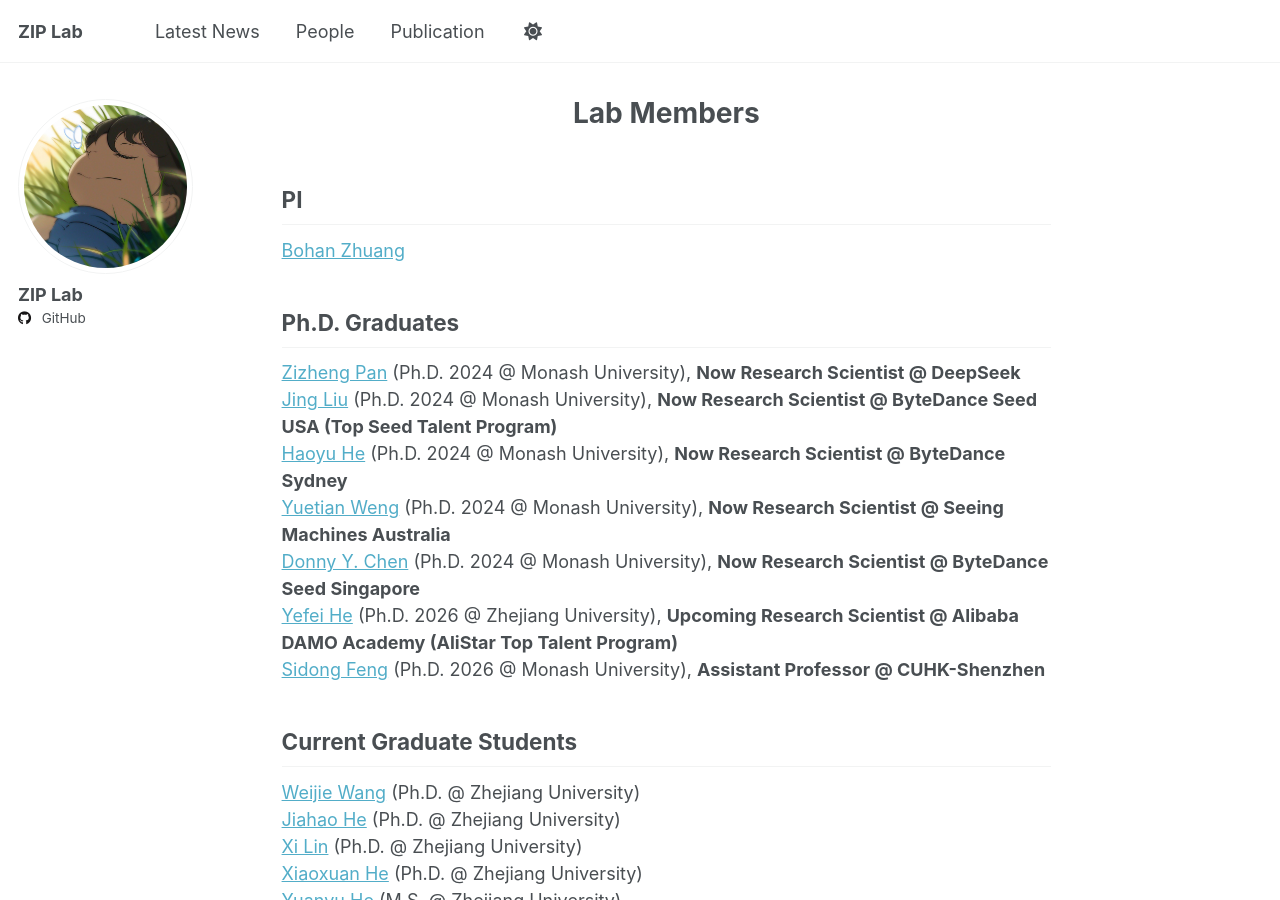
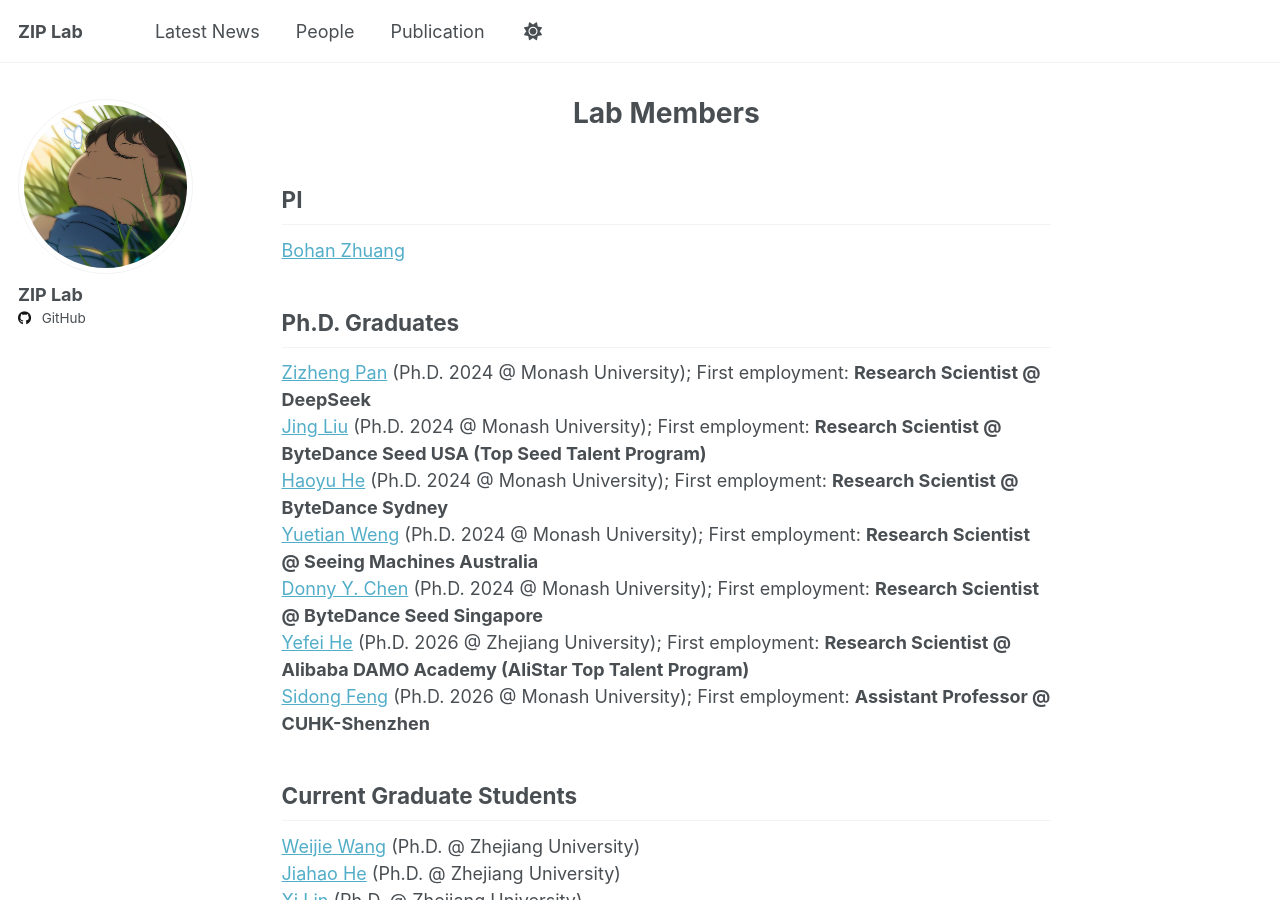
Before and after one commit to ziplab/ziplab.github.io, a Jekyll site: the page built from _pages/people.md, in a window 1280 px wide and 900 px high. Built offline with Jekyll 4.4.1, drawn with Linux system fonts in a browser that asks for light colours.

Commit message:
Update people.md

```diff
--- a/_pages/people.md
+++ b/_pages/people.md
@@ -7,13 +7,13 @@ author_profile: true
 [Bohan Zhuang](https://bohanzhuang.github.io/)
 
 ## Ph.D. Graduates
-[Zizheng Pan](https://zizhengpan.github.io/) (Ph.D. 2024 @ Monash University), **Now Research Scientist @ DeepSeek**
-[Jing Liu](https://jing-liu.com/) (Ph.D. 2024 @ Monash University), **Now Research Scientist @ ByteDance Seed USA (Top Seed Talent Program)**
-[Haoyu He](https://scholar.google.com/citations?user=aU1zMhUAAAAJ&hl=en) (Ph.D. 2024 @ Monash University), **Now Research Scientist @ ByteDance Sydney**
-[Yuetian Weng](https://openreview.net/profile?id=~Yuetian_Weng1) (Ph.D. 2024 @ Monash University), **Now Research Scientist @ Seeing Machines Australia**
-[Donny Y. Chen](https://scholar.google.com.sg/citations?user=GqgGZlQAAAAJ) (Ph.D. 2024 @ Monash University), **Now Research Scientist @ ByteDance Seed Singapore**
-[Yefei He](https://scholar.google.com/citations?user=CTEQwwwAAAAJ&hl=zh-CN) (Ph.D. 2026 @ Zhejiang University), **Upcoming Research Scientist @ Alibaba DAMO Academy (AliStar Top Talent Program)**
-[Sidong Feng](https://sidongfeng.github.io/) (Ph.D. 2026 @ Monash University), **Assistant Professor @ CUHK-Shenzhen**
+[Zizheng Pan](https://zizhengpan.github.io/) (Ph.D. 2024 @ Monash University); First employment: **Research Scientist @ DeepSeek**
+[Jing Liu](https://jing-liu.com/) (Ph.D. 2024 @ Monash University); First employment: **Research Scientist @ ByteDance Seed USA (Top Seed Talent Program)**
+[Haoyu He](https://scholar.google.com/citations?user=aU1zMhUAAAAJ&hl=en) (Ph.D. 2024 @ Monash University); First employment: **Research Scientist @ ByteDance Sydney**
+[Yuetian Weng](https://openreview.net/profile?id=~Yuetian_Weng1) (Ph.D. 2024 @ Monash University); First employment: **Research Scientist @ Seeing Machines Australia**
+[Donny Y. Chen](https://scholar.google.com.sg/citations?user=GqgGZlQAAAAJ) (Ph.D. 2024 @ Monash University); First employment: **Research Scientist @ ByteDance Seed Singapore**
+[Yefei He](https://scholar.google.com/citations?user=CTEQwwwAAAAJ&hl=zh-CN) (Ph.D. 2026 @ Zhejiang University); First employment: **Research Scientist @ Alibaba DAMO Academy (AliStar Top Talent Program)**
+[Sidong Feng](https://sidongfeng.github.io/) (Ph.D. 2026 @ Monash University); First employment: **Assistant Professor @ CUHK-Shenzhen**
 
 
 ## Current Graduate Students
```
